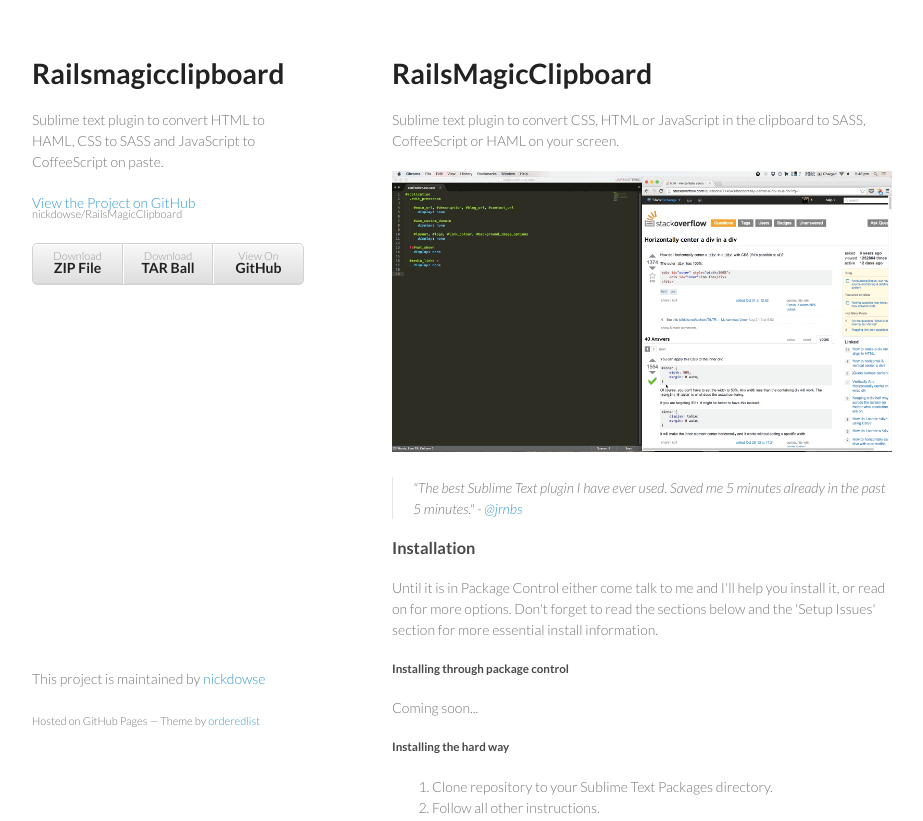
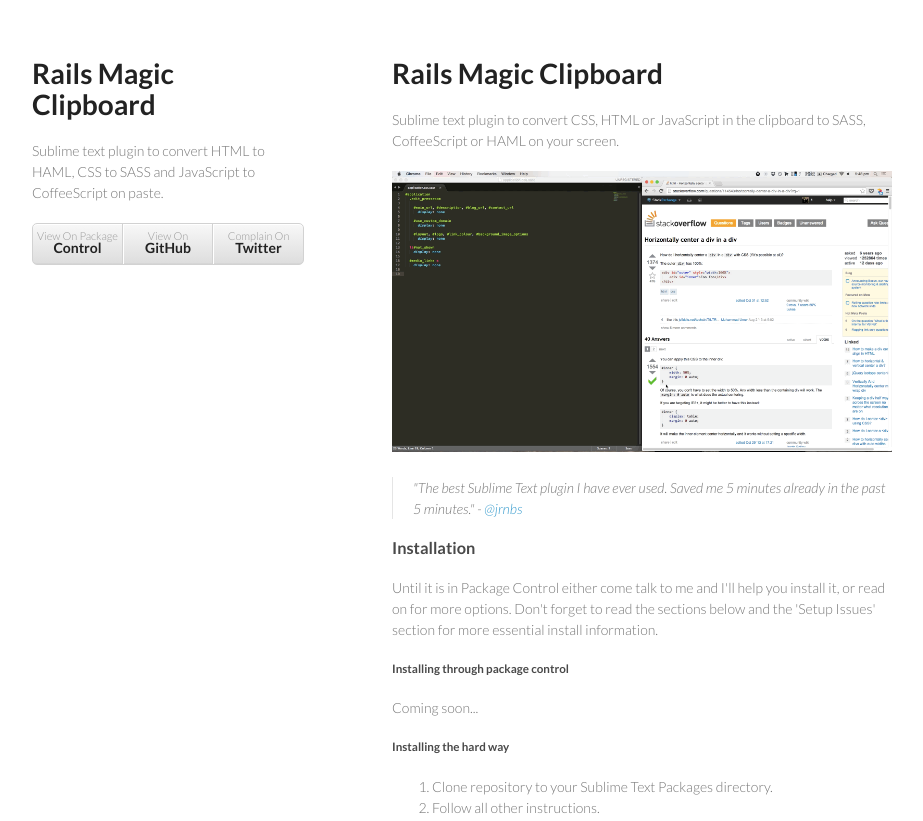
Before and after one commit to nickdowse/RailsMagicClipboard, a plain HTML site: page index.html in a window 1280 px wide. Shown: the top 821 px of the page, without its empty margins (178-1101 px from the left). Drawn offline with Linux system fonts and the light colour scheme.

Commit message:
Updated page.

```diff
--- a/index.html
+++ b/index.html
@@ -15,21 +15,19 @@
   <body>
     <div class="wrapper">
       <header>
-        <h1>Railsmagicclipboard</h1>
+        <h1>Rails Magic Clipboard</h1>
         <p>Sublime text plugin to convert HTML to HAML, CSS to SASS and JavaScript to CoffeeScript on paste.</p>
 
-        <p class="view"><a href="https://github.com/nickdowse/RailsMagicClipboard">View the Project on GitHub <small>nickdowse/RailsMagicClipboard</small></a></p>
+        <ul>
+          <li><a href="https://sublime.wbond.net/packages/Rails%20Magic%20Clipboard">View On Package <strong>Control</strong></a></li>
+          <li><a href="https://github.com/nickdowse/RailsMagicClipboard">View On <strong>GitHub</strong></a></li>
 
-
-        <ul>
-          <li><a href="https://github.com/nickdowse/RailsMagicClipboard/zipball/master">Download <strong>ZIP File</strong></a></li>
-          <li><a href="https://github.com/nickdowse/RailsMagicClipboard/tarball/master">Download <strong>TAR Ball</strong></a></li>
-          <li><a href="https://github.com/nickdowse/RailsMagicClipboard">View On <strong>GitHub</strong></a></li>
+          <li><a href="https://twitter.com/nmdowse">Complain On <strong>Twitter</strong></a></li>
         </ul>
       </header>
       <section>
         <h1>
-<a id="railsmagicclipboard" class="anchor" href="#railsmagicclipboard" aria-hidden="true"><span class="octicon octicon-link"></span></a>RailsMagicClipboard</h1>
+<a id="railsmagicclipboard" class="anchor" href="#railsmagicclipboard" aria-hidden="true"><span class="octicon octicon-link"></span></a>Rails Magic Clipboard</h1>
 
 <p>Sublime text plugin to convert CSS, HTML or JavaScript in the clipboard to SASS, CoffeeScript or HAML on your screen.</p>
 
@@ -117,10 +115,6 @@
 
 <p>If you find more, create an issue or let me know on twitter (<a href="http://www.twitter.com/nmdowse" title="Nick Dowse twitter">@nmdowse</a>). Most of the hard work was done by the creators and maintainers of SassBeautify, another great Sublime Text Plugin. So, thanks to them!</p>
       </section>
-      <footer>
-        <p>This project is maintained by <a href="https://github.com/nickdowse">nickdowse</a></p>
-        <p><small>Hosted on GitHub Pages &mdash; Theme by <a href="https://github.com/orderedlist">orderedlist</a></small></p>
-      </footer>
     </div>
     <script src="javascripts/scale.fix.js"></script>
               <script type="text/javascript">
```
